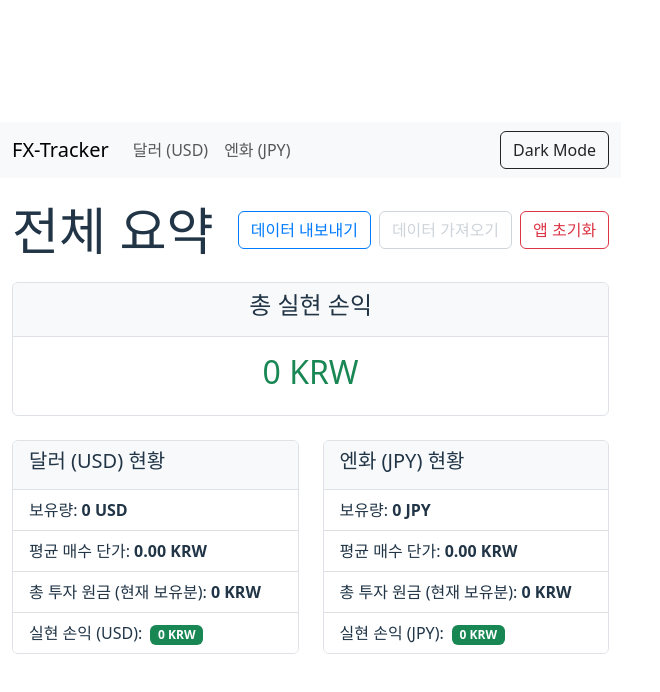
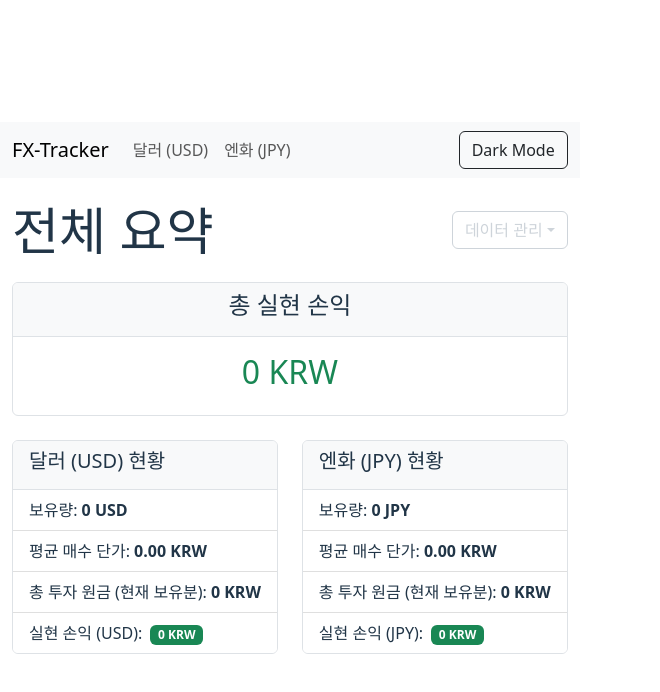
Before and after one commit to yeob77/fx-tracker, a React (Vite) app: page / in a window 1280 px wide. Shown: the top 692 px of the page, without its empty margins (0-660 px from the left). Built offline with nearby package versions, Linux system fonts and the light colour scheme.

Commit message:
refactor(HomePage): Replace data management buttons with dropdown

```diff
--- a/src/pages/HomePage.tsx
+++ b/src/pages/HomePage.tsx
@@ -1,6 +1,7 @@
 import { useLocalStorage } from '../hooks/useLocalStorage';
+import { useRef } from 'react';
 import type { PurchaseLot, SaleRecord } from '../types/definitions';
-import { Card, ListGroup, Badge, Row, Col, Button } from 'react-bootstrap'; // Import Button
+import { Card, ListGroup, Badge, Row, Col, Button, Dropdown } from 'react-bootstrap'; // Import Button
 
 // Chart imports
 import {
@@ -202,6 +203,12 @@ const HomePage = () => {
     reader.readAsText(file);
   };
 
+  const importFileRef = useRef<HTMLInputElement>(null);
+
+  const handleImportClick = () => {
+    importFileRef.current?.click();
+  };
+
   const handleResetApp = () => {
     if (window.confirm('정말로 모든 데이터를 삭제하고 앱을 초기화하시겠습니까? 이 작업은 되돌릴 수 없습니다.')) {
       localStorage.removeItem('usdLots');
@@ -220,19 +227,27 @@ const HomePage = () => {
         <Col>
           <h1 className="mb-0">전체 요약</h1>
         </Col>
-        <Col xs={12} md="auto" className="d-grid gap-2 d-md-block">
-          <Button variant="outline-primary" onClick={handleExportData} className="me-2">데이터 내보내기</Button>
-          <label htmlFor="import-file" className="btn btn-outline-secondary mb-0 me-2">
-            데이터 가져오기
-          </label>
+        <Col xs="auto">
+          <Dropdown>
+            <Dropdown.Toggle variant="outline-secondary" id="dropdown-data-management">
+              데이터 관리
+            </Dropdown.Toggle>
+
+            <Dropdown.Menu>
+              <Dropdown.Item onClick={handleExportData}>데이터 내보내기</Dropdown.Item>
+              <Dropdown.Item onClick={handleImportClick}>데이터 가져오기</Dropdown.Item>
+              <Dropdown.Divider />
+              <Dropdown.Item onClick={handleResetApp} className="text-danger">앱 초기화</Dropdown.Item>
+            </Dropdown.Menu>
+          </Dropdown>
           <input
             type="file"
             id="import-file"
+            ref={importFileRef}
             accept=".json"
             style={{ display: 'none' }}
             onChange={handleImportData}
           />
-          <Button variant="outline-danger" onClick={handleResetApp}>앱 초기화</Button>
         </Col>
       </Row>
 
```
